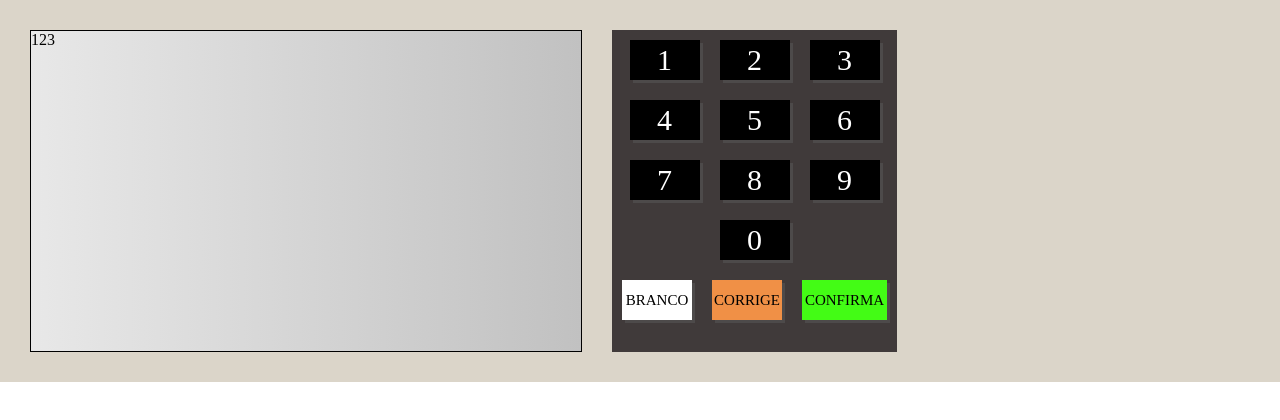
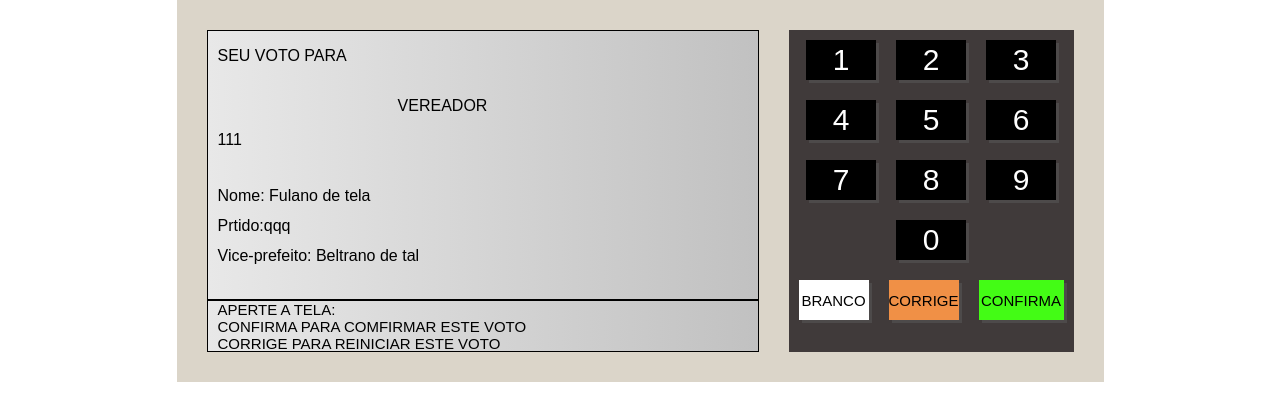
Before and after one commit to juceliocoelho/Projeto-urna-eletronica, a plain HTML site: page urna/index.html in a window 1280 px wide. Drawn offline with Linux system fonts and the light colour scheme.

Commit message:
atualizado

```diff
--- a/urna/index.html
+++ b/urna/index.html
@@ -10,7 +10,32 @@
 <body>
     <div class="urna">
        <div class="tela" >
-           123
+           <div class="d-1">
+             <div class="d-1-left">
+               <div class="d-1-1">
+                    <span>SEU VOTO PARA</span>
+               </div>
+                 <div class="d-1-2">
+                          <span>VEREADOR</span>
+                 </div>
+                  <div class="d-1-3">
+                           111
+                  </div>
+                   <div class="d-1-4">
+                       Nome: Fulano de tela</br>
+                       Prtido:qqq </br>
+                       Vice-prefeito: Beltrano de tal
+                   </div>
+             </div>
+             <div class="d-1-right">
+
+             </div>
+              </div>
+             <div class="d-2">
+                 APERTE A TELA: </br>
+                 CONFIRMA PARA COMFIRMAR ESTE VOTO </br>
+                 CORRIGE PARA REINICIAR ESTE VOTO
+           </div>
        </div>
        <div class="teclado">
          <div class="teclado--linha">
--- a/urna/style.css
+++ b/urna/style.css
@@ -1,8 +1,9 @@
 body{
          margin:0;
-         display:center;
+         display:flex;
          justify-content: center;
          align-items:center;
+         font-family: Arial, Helvetica, sans-serif;
 }
 .urna{
          background-color:#dbd5c9;
@@ -14,6 +15,8 @@ body{
     height:320px;
     background: linear-gradient(to right, #E8E8E8, #C1C1C1);
     border: 1px solid;
+    display:flex;
+    flex-direction: column;
 
 }
 .teclado{
@@ -56,3 +59,41 @@ font-size:15px;
 width: 85px;
 height:40px;
 }
+.d-1{
+ flex: 1;
+ display: flex;
+}
+.d-1-left{
+    flex: 1;
+    display:flex;
+    flex-direction: column;
+    padding-left:10px;
+}
+.d-1-1{
+         height:50px;
+         display: flex;
+         align-items: center;
+}
+.d-1-2{
+    height:50px;
+    display: flex;
+    align-items: center;
+    justify-content: center;
+}
+.d-1-3{
+     height:50px;
+
+}
+.d-1-4{
+   flex: 1;
+   line-height:30px;
+}
+.d-1-right{
+     width:90px;
+}
+.d-2{
+  height:50px;
+  font-size:15px;
+  border-top:2px solid #000;
+  padding-left: 10px;
+}
```
